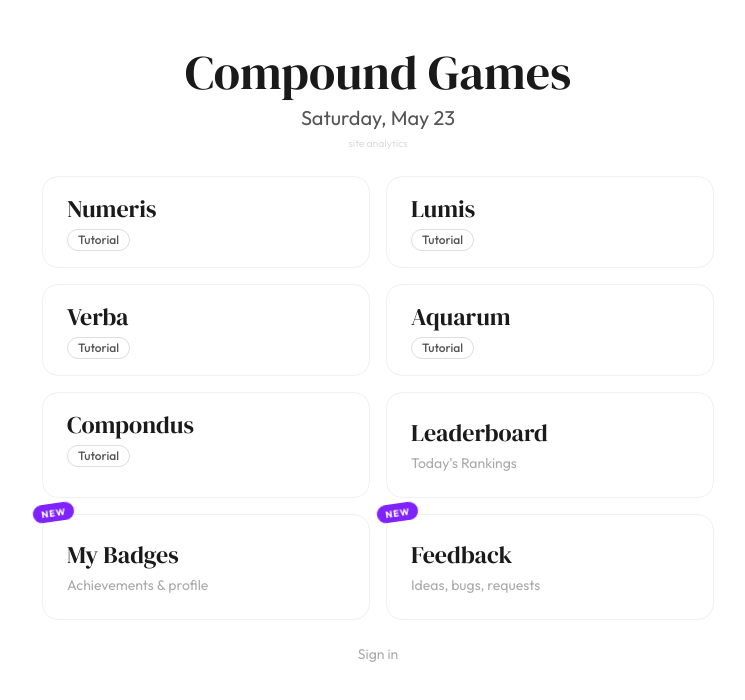
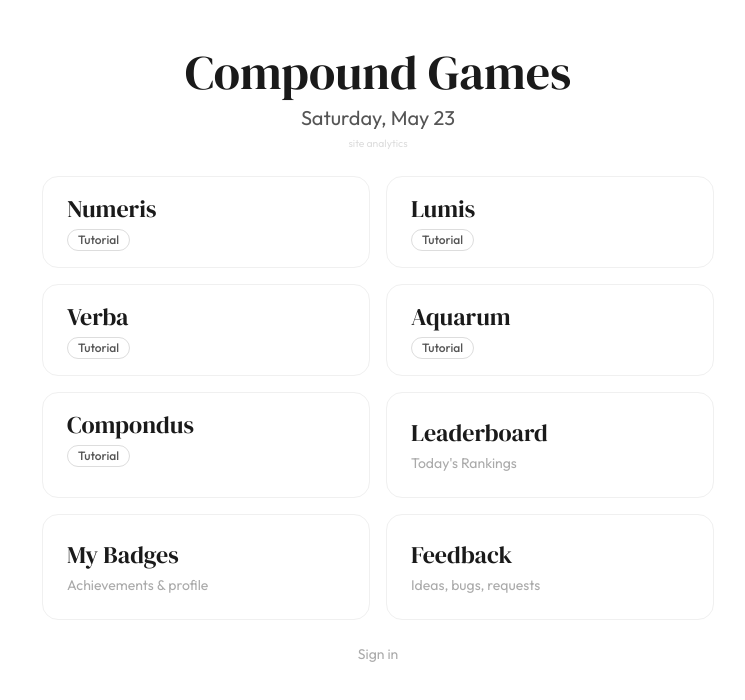
Before and after one commit to cbolson22/Compound-Games, a Next.js app: page / in a window 1280 px wide. Shown: the top 700 px of the page, without its empty margins (262-1007 px from the left). Built offline with nearby package versions, Linux system fonts and the light colour scheme; no server answers.

Commit message:
Remove new badge for badges and feedback cards

```diff
--- a/app/page.tsx
+++ b/app/page.tsx
@@ -118,9 +118,6 @@ function TutorialModal({
     </div>
   );
 }
-
-const BADGES_IS_NEW = true;
-const FEEDBACK_IS_NEW = true;
 
 export default function Home() {
   const { user, profile, loading, signOut } = useAuth();
@@ -256,12 +253,6 @@ export default function Home() {
           <span className="text-sm text-[#aaa]">Today&apos;s Rankings</span>
         </Link>
 
-        <div className="relative h-full">
-          {BADGES_IS_NEW && (
-            <span className="new-badge absolute -top-2.5 -left-2 z-10 bg-violet-600 text-white text-[0.55rem] font-bold tracking-widest uppercase px-2 py-0.5 rounded-full pointer-events-none select-none">
-              new
-            </span>
-          )}
         <Link
           href="/profile"
           className="flex flex-col gap-1 p-6 border border-[#f0f0f0] rounded-2xl hover:border-[#ddd] transition-colors h-full"
@@ -271,14 +262,7 @@ export default function Home() {
             Achievements &amp; profile
           </span>
         </Link>
-        </div>
 
-        <div className="relative h-full">
-          {FEEDBACK_IS_NEW && (
-            <span className="new-badge absolute -top-2.5 -left-2 z-10 bg-violet-600 text-white text-[0.55rem] font-bold tracking-widest uppercase px-2 py-0.5 rounded-full pointer-events-none select-none">
-              new
-            </span>
-          )}
         <Link
           href="/feedback"
           className="flex flex-col gap-1 p-6 border border-[#f0f0f0] rounded-2xl hover:border-[#ddd] transition-colors h-full"
@@ -286,7 +270,6 @@ export default function Home() {
           <span className="font-serif text-2xl">Feedback</span>
           <span className="text-sm text-[#aaa]">Ideas, bugs, requests</span>
         </Link>
-        </div>
       </div>
 
       <div className="mt-6 text-sm text-[#aaa]">
```
Lines whose indentation alone changed are shown as unchanged.
